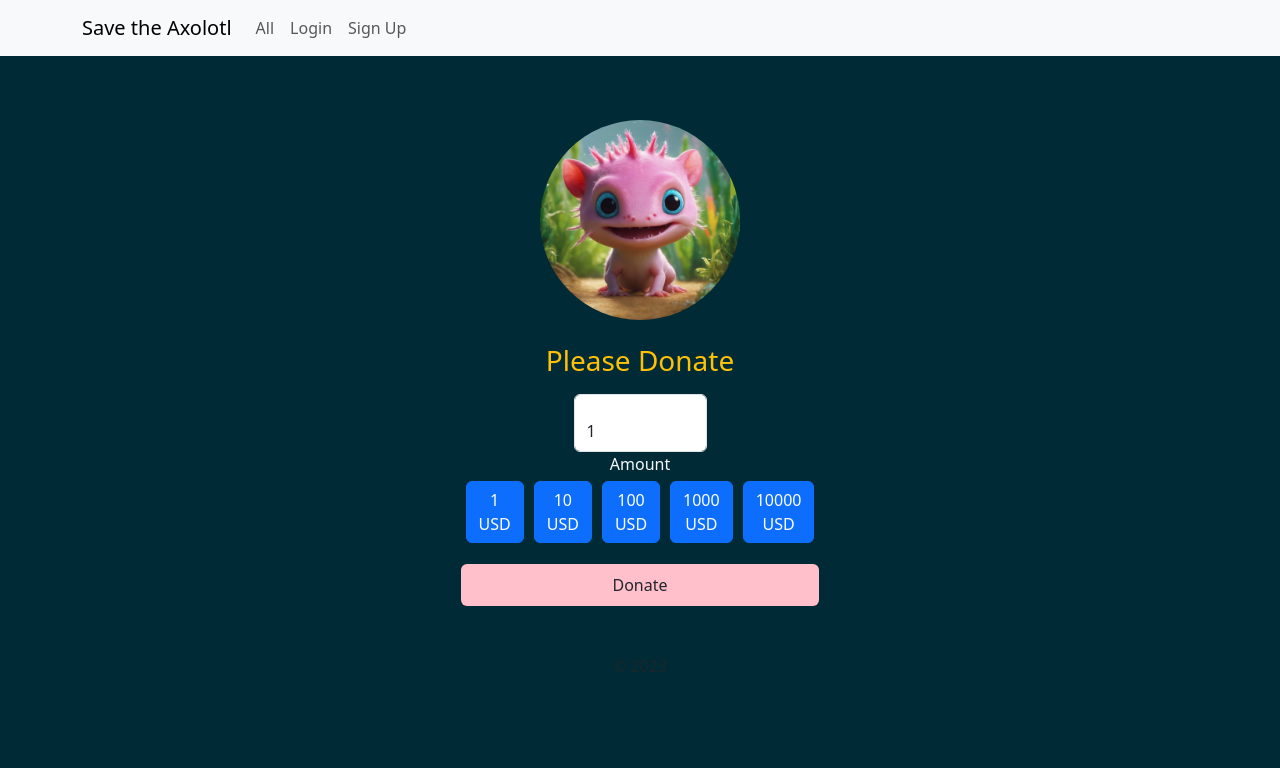
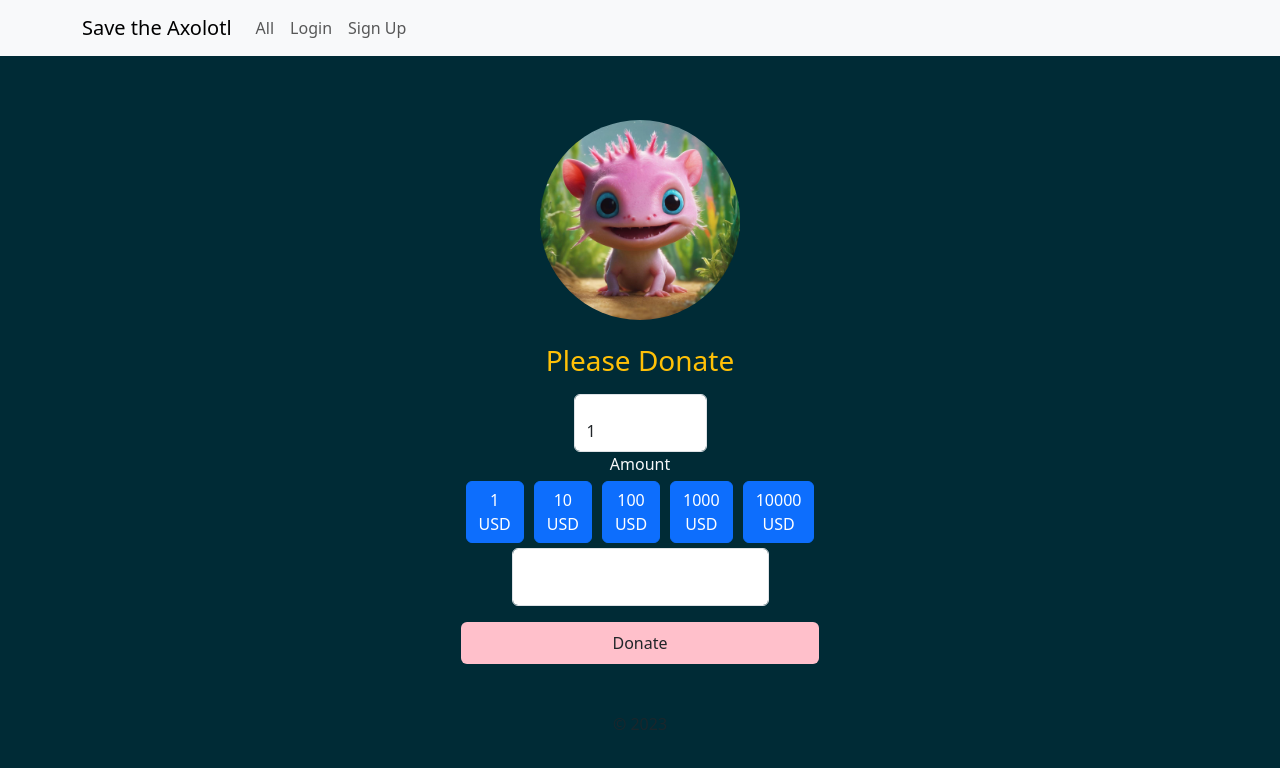
Before and after one commit to YunuenAM/front-fundraising, a React (Vite) app in the folder 01-react-fundraising/: page /dashboard in a window 1280 px wide. Shown: the top 768 px of the page. Built offline with nearby package versions, Linux system fonts and the light colour scheme.

Commit message:
agregar funcionalidad para crear comentarios cuando se realice la donación

```diff
--- a/01-react-fundraising/src/components/DonationCard/Index.jsx
+++ b/01-react-fundraising/src/components/DonationCard/Index.jsx
@@ -7,7 +7,7 @@ const DonorCard = ({ donor }) => {
     <div className='donor-card'>
       <FontAwesomeIcon icon={faUser} size='2x' /> {/* Use the FontAwesome icon */}
       <h3>{donor.user.name}</h3>
-      <p>{donor.message}</p>
+      <p>{donor.comment}</p>
       <p>{donor.amount} USD </p>
     </div>
   )
--- a/01-react-fundraising/src/pages/Dashboard/index.jsx
+++ b/01-react-fundraising/src/pages/Dashboard/index.jsx
@@ -8,10 +8,16 @@ import '@/styles/form.css'
 function DonationForm () {
   const navigate = useNavigate()
   const [amount, setAmount] = useState(1)
+  const [comment, setComment] = useState('')
 
   const handleDonationChange = (e) => {
     const amount = parseInt(e.target.value, 10)
     setAmount(amount)
+  }
+
+  const handleCommentChange = (e) => {
+    const comment = e.target.value
+    setComment(comment)
   }
 
   const handleButtonClick = (newAmount) => {
@@ -23,13 +29,17 @@ function DonationForm () {
       return
     }
 
-    const formattedData = `amount=${amount}`
+    const donationData = {
+      amount,
+      comment
+    }
+
     const token = localStorage.getItem('token')
     console.log('token 1', token)
     // Format the data as "amount=number"
 
     try {
-      const response = await postDonation(formattedData, token)
+      const response = await postDonation(donationData, token)
 
       if (response) {
         if (response.status === 200) {
@@ -84,6 +94,18 @@ function DonationForm () {
               <button className='btn btn-primary' onClick={() => handleButtonClick(10000)}>10000 USD</button>
             </div>
 
+            <div className='form-floating'>
+              <input
+                type='text'
+                className='form-control'
+                id='comment'
+                placeholder='comment'
+                name='comment'
+                value={comment}
+                onChange={handleCommentChange}
+              />
+            </div>
+
             {/* Barra de progreso */}
             <div className='progress'>
               <div
```
